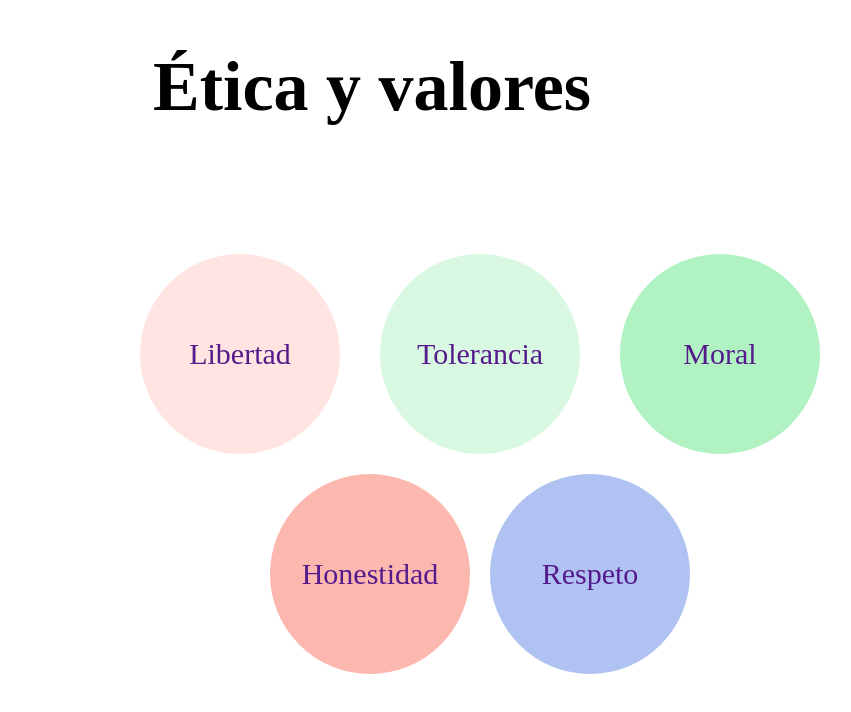
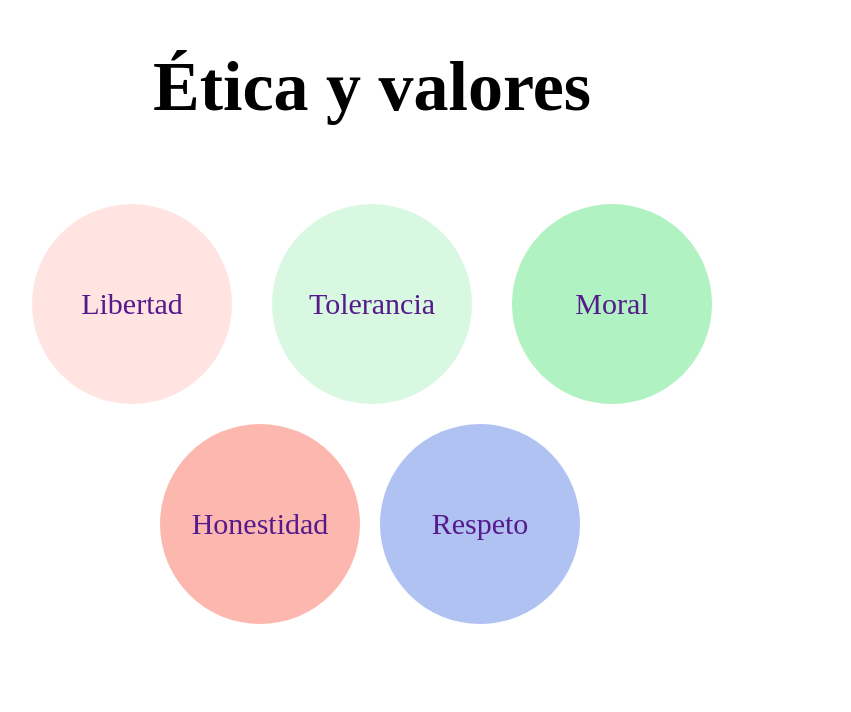
Before and after one commit to JackinJaxx/paginaEtica, a plain HTML site: page index.html in a window 1280 px wide. Shown: the whole page, without its empty margins (268-1119 px from the left). Drawn offline with Linux system fonts and the light colour scheme.

Commit message:
Update index.html
se agrego para que se viera igual en todas las pantallas

```diff
--- a/index.html
+++ b/index.html
@@ -24,7 +24,13 @@
     a:active{
       color: black;
     }
-
+    #contenedor{
+      width: 1000px;
+      height: 660px;
+      margin-left: auto;
+      margin-right: auto;
+      margin-top: auto;
+    }
     #div1 {
       float: left;
       width: 200px;
@@ -36,9 +42,9 @@
       border-radius: 50%;
       background-color: #ffe4e1;
       font-size: 30px;
-      margin-left: 400px;
+      margin-left: 160px;
       margin-right: 40px;
-      margin-top: 80px;
+      margin-top: 30px;
     }
     #div2 {
       float: left;
@@ -52,7 +58,7 @@
       background-color: #d8f8e1;
       font-size: 30px;
       margin-right: 40px;
-      margin-top: 80px;
+      margin-top: 30px;
 
     }
     #div3 {
@@ -66,7 +72,7 @@
       border-radius: 50%;
       background-color: #b0f2c2;
       font-size: 30px;
-      margin-top: 80px;
+      margin-top: 30px;
 
     }
     #div4 {
@@ -80,7 +86,7 @@
       border-radius: 50%;
       background-color: #fcb7af;
       font-size: 30px;
-      margin-left: 530px;
+      margin-left: 288px;
       margin-right: 20px;
       margin-top: 20px;
     }
@@ -97,11 +103,13 @@
       font-size: 30px;
       margin-top: 20px;
     }
+
   </style>
 </head>
 <body>
-  <h1>Ética y valores</h1>
+
   <div id="contenedor">
+    <h1>Ética y valores</h1>
     <div id="div1">
       <a href="Libertad.html">Libertad</a>
     </div>
```
